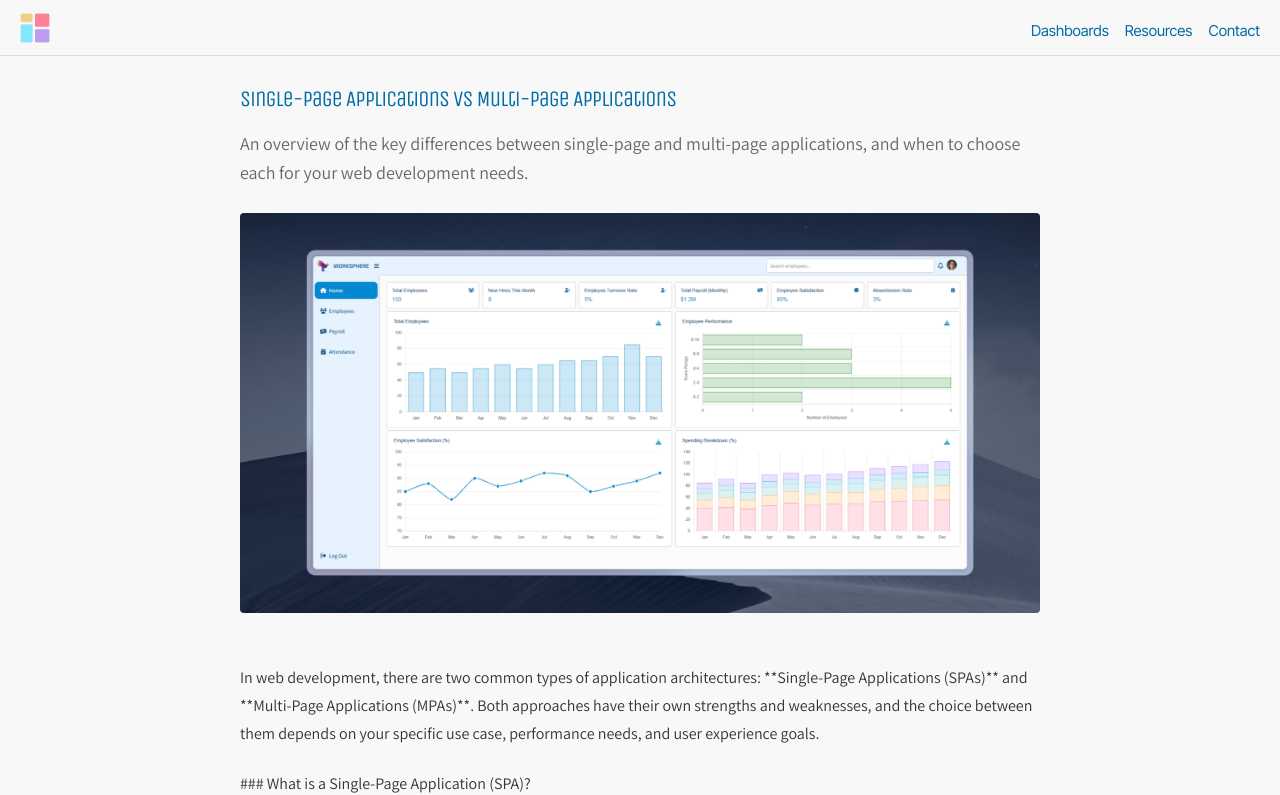
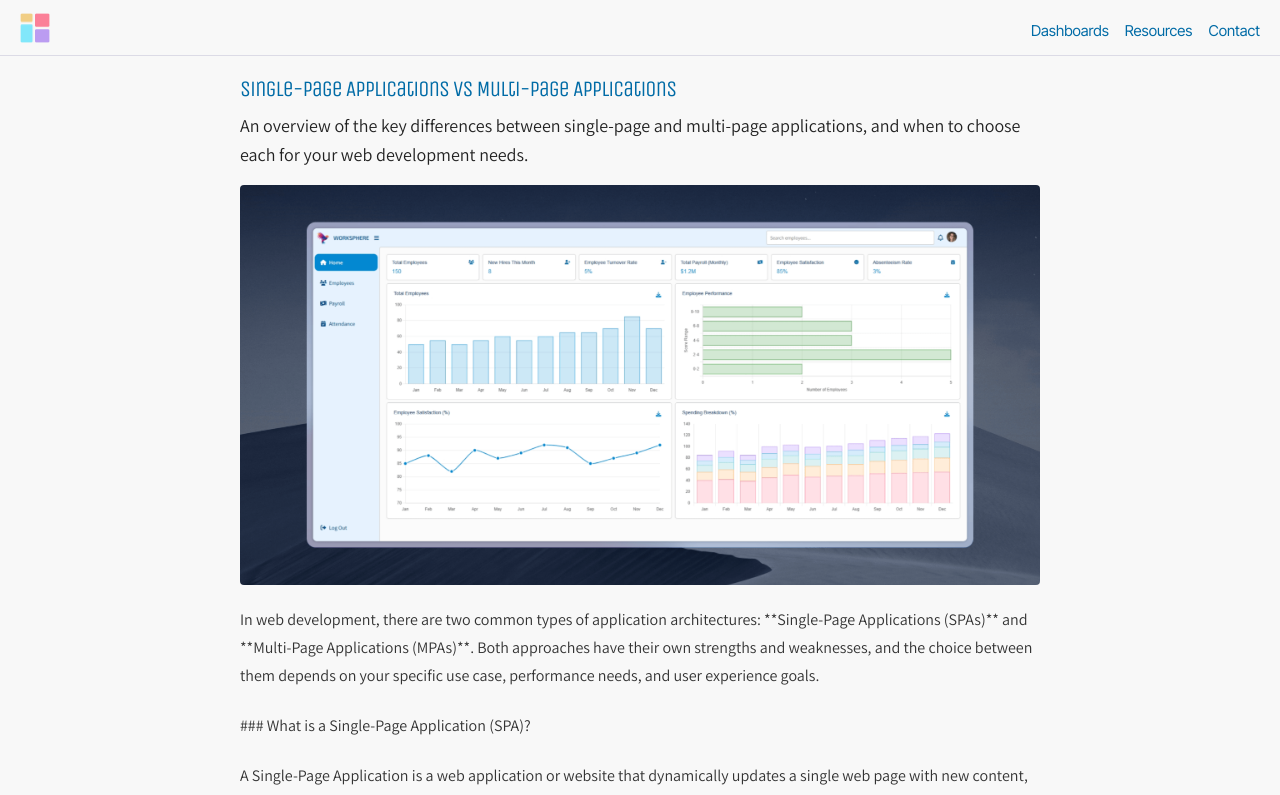
Before and after one commit to joseph-johnson27001/dashboard-website, a Vue app: page /resources/single-vs-multi-page-dashboards in a window 1280 px wide. Shown: the top 795 px of the page. Built offline with nearby package versions, Linux system fonts and the light colour scheme.

Commit message:
Updated post layout

```diff
--- a/src/views/PostPage.vue
+++ b/src/views/PostPage.vue
@@ -62,7 +62,6 @@ export default {
 
 .post-container {
   max-width: 800px;
-  padding: 20px 0;
   border-radius: 12px;
 }
 
@@ -70,16 +69,16 @@ export default {
   font-size: 22px;
   font-weight: 500;
   color: #006ba6;
-  margin-bottom: 15px;
-  margin-top: 0px;
+  margin-bottom: 0px;
+  margin-top: 10px;
   font-family: "Unica One", cursive;
   letter-spacing: -1px;
 }
 
 .post-description {
   font-size: 18px;
-  color: #666;
-  margin-bottom: 25px;
+  margin-bottom: 15px;
+  margin-top: 10px;
   line-height: 1.6;
 }
 
@@ -89,7 +88,6 @@ export default {
   max-height: 400px;
   object-fit: cover;
   border-radius: 4px;
-  margin-bottom: 30px;
 }
 
 .post-content p {
```
